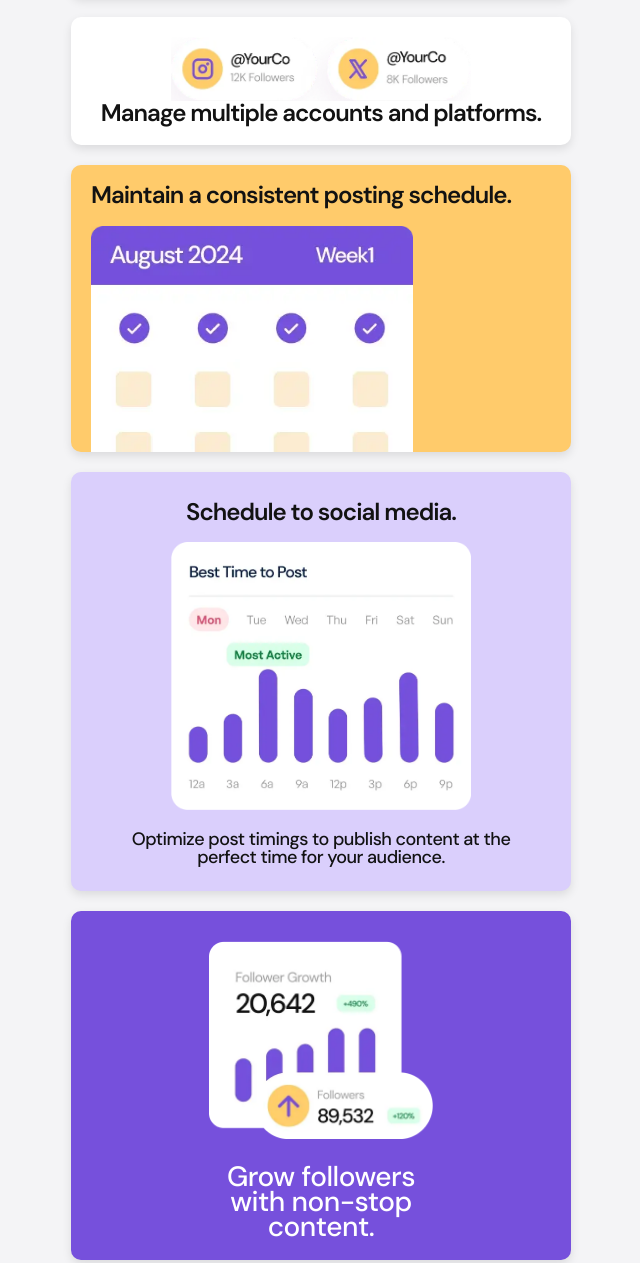
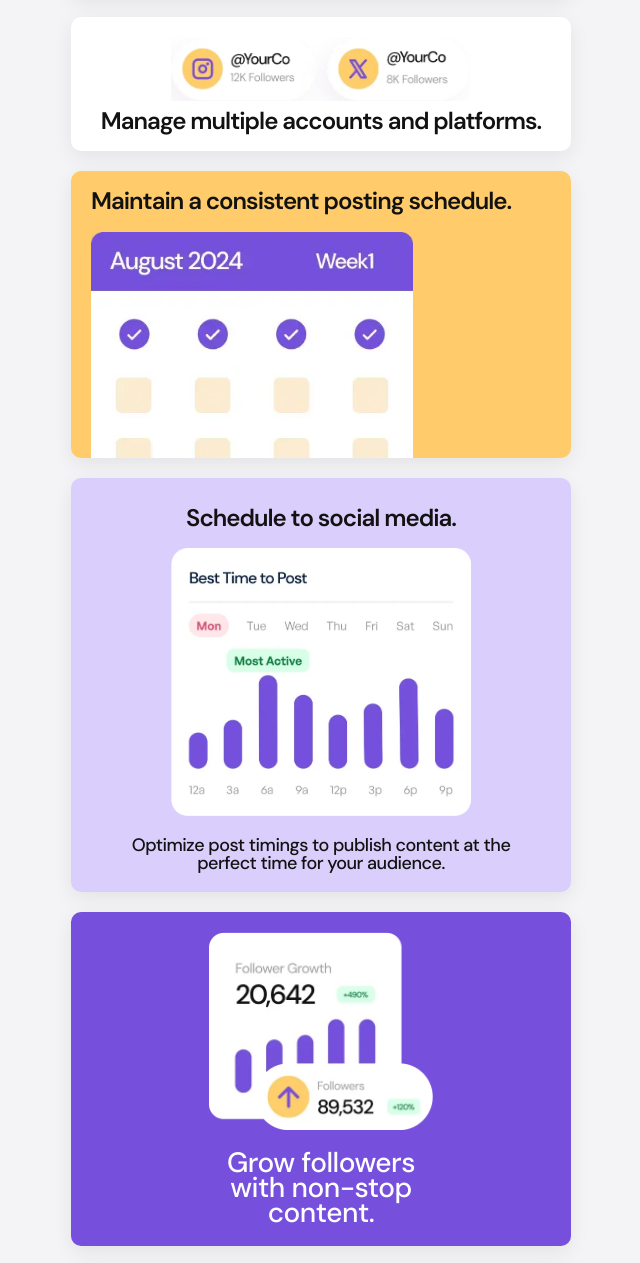
Before and after one commit to beatrizcarvalho7/bento-grid-main, a plain HTML site: page index.html in a window 1280 px wide. Shown: the part 350-1613 px from the top of the page, without its empty margins (319-959 px from the left). Drawn offline with Linux system fonts and the light colour scheme.

Commit message:
Enhance CSS style

```diff
--- a/style.css
+++ b/style.css
@@ -9,6 +9,10 @@
 
 }
 
+/* Set all page elements to a box template
+that makes it easier to control sizes,
+and remove default margins and padding,
+giving a cleaner and consistent layout from the start. */
 * {
     box-sizing: border-box;
     margin: 0;
@@ -33,7 +37,7 @@ section {
     border-radius: 10px;
     width: 100%;
     max-width: 500px;
-    box-shadow: 0 4px 10px rgba(0, 0, 0, 0.1);
+    box-shadow: 0 6px 20px rgba(0, 0, 0, 0.07);
   }
 
 /* SECTION SOCIAL MEDIA */
@@ -82,6 +86,7 @@ section.manage-accounts{
     display: flex;
     flex-direction: column;
     align-items: center;
+    gap: 10px;
 }
 
 section.manage-accounts img {
@@ -94,10 +99,6 @@ section.manage-accounts h2{
     font-weight: 600;
     letter-spacing: -1px;
     line-height: 85%;
-    padding-top: 2px;
-    padding-bottom: 2px;
-    padding-left: 2px;
-    padding-right: 2px;
 }
 
 /* SECTION POSTING SCHEDULE */
@@ -109,11 +110,11 @@ section.posting-schedule{
     align-items: left;
     justify-content: flex-end;
     padding-bottom: 0;
+    gap: 20px;
 }
 
 div.trimmed-img {
     overflow: hidden;
-    margin-top: 20px;
 }
 
 div.trimmed-img img {
@@ -136,12 +137,11 @@ section.schedule {
     display: flex;
     flex-direction: column;
     align-items: center;
+    gap: 20px;
 }
 
 section.schedule img {
     max-width: 300px;
-    margin-top: 20px;
-    margin-bottom: 20px;
 }
 
 section.schedule h2 {
@@ -158,7 +158,6 @@ section.schedule p {
     font-weight: 500;
     line-height: 1;
     letter-spacing: -0.5px;
-    margin-bottom: 5px;
     max-width: 90%;
 }
 
@@ -169,12 +168,11 @@ section.growth {
     display: flex;
     flex-direction: column;
     align-items: center;
+    gap: 20px;
 
 }
 
 section.growth img {
-    margin-top: 10px;
-    margin-bottom: 25px;
     max-width: 225px;
 }
 
@@ -229,7 +227,6 @@ section.create-content h2 {
     font-weight: 600;
     letter-spacing: -1px;
     line-height: 1;
-    margin-top: 5px;
 }
 
 section.create-content i {
```
